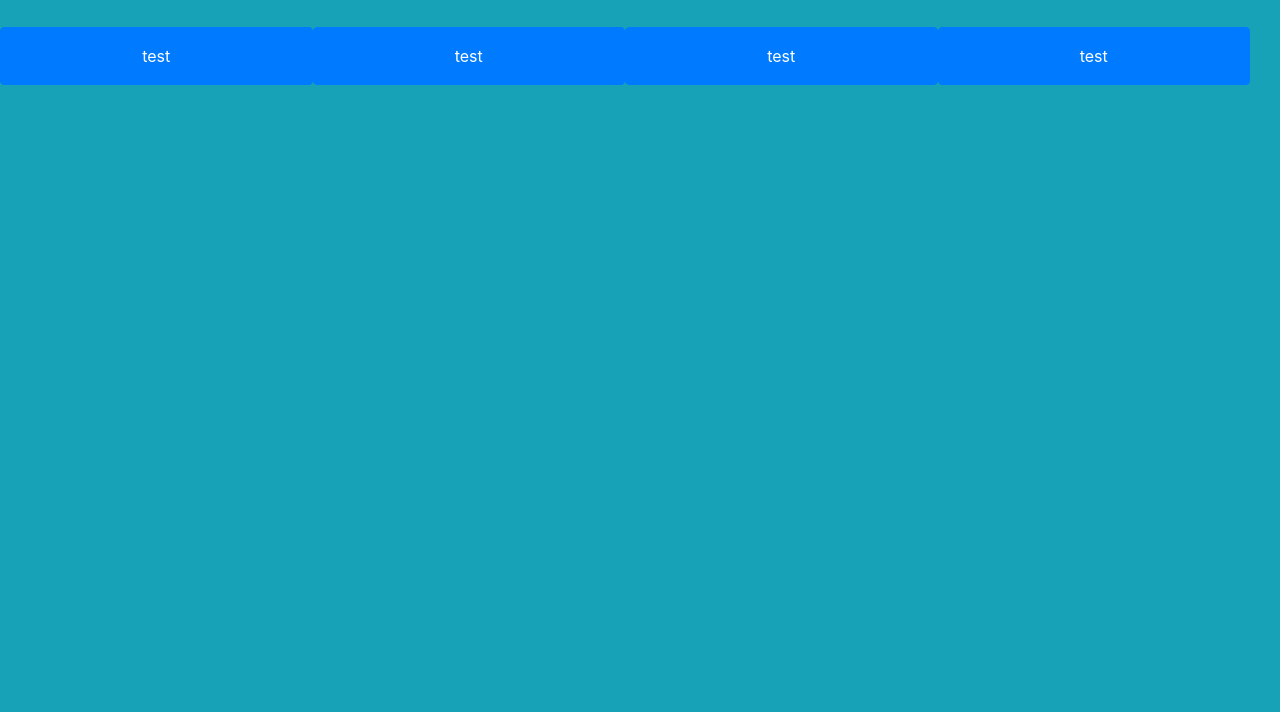
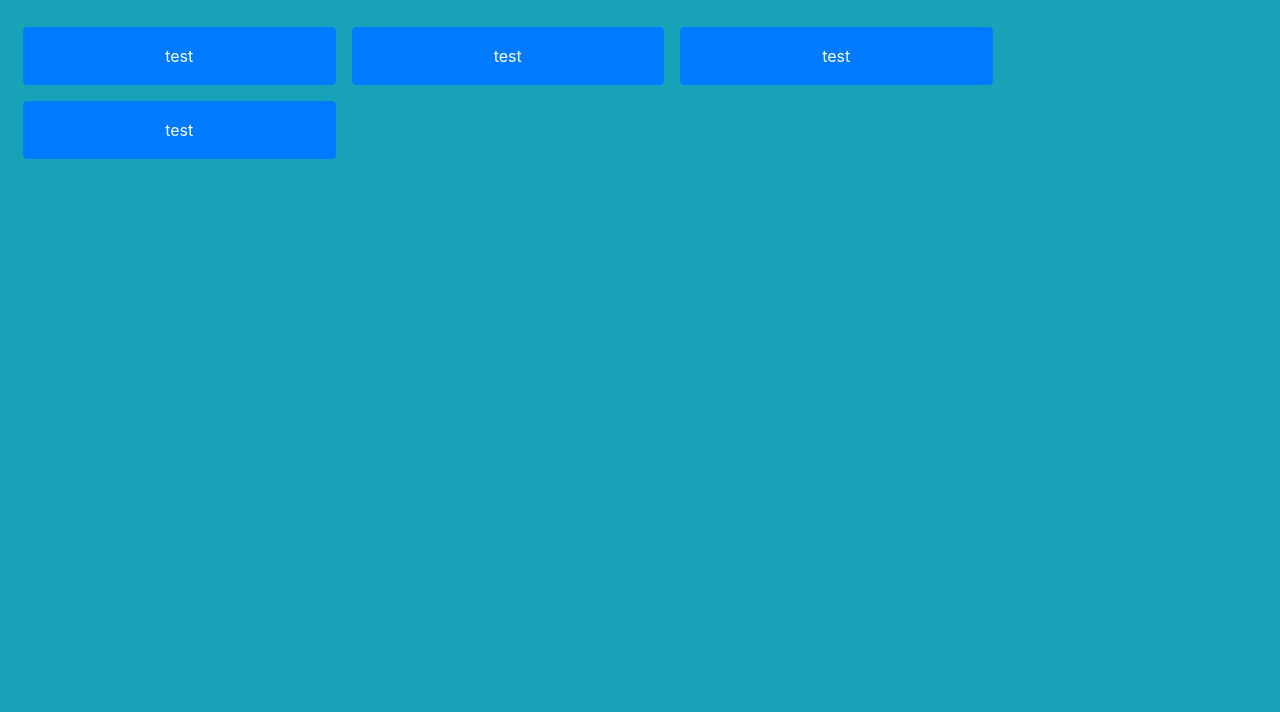
Before and after one commit to wedniatnuom/Team_Profile_Generator, a plain HTML site: page Develope/index.html in a window 1280 px wide. Shown: the part 88-800 px from the top of the page. Drawn offline with nearby package versions, Linux system fonts and the light colour scheme.

Commit message:
jumping back in

```diff
--- a/Develope/index.html
+++ b/Develope/index.html
@@ -13,11 +13,13 @@
 <body class="bg-info ">
     <h1 class="bg-primary text-white text-center" style="height: 75px; font-size: 60px;">Hive Mind INC.</h1>
 <br>
-<div class="col-12 row d-flex">
-    <p class="btn btn-block text-white btn-primary p-3 my-2 col-3">test</p>
-    <p class="btn btn-block text-white btn-primary p-3 my-2 col-3">test</p>
-    <p class="btn btn-block text-white btn-primary p-3 my-2 col-3">test</p>
-    <p class="btn btn-block text-white btn-primary p-3 my-2 col-3">test</p>
+<div class="d-flex vw-100 justify-content-center">
+<div class="col-12 row ">
+    <p class="btn btn-block text-white btn-primary p-3 m-2 col-3">test</p>
+    <p class="btn btn-block text-white btn-primary p-3 m-2 col-3">test</p>
+    <p class="btn btn-block text-white btn-primary p-3 m-2 col-3">test</p>
+    <p class="btn btn-block text-white btn-primary p-3 m-2 col-3">test</p>
+</div>
 </div>
 </body>
 
```
